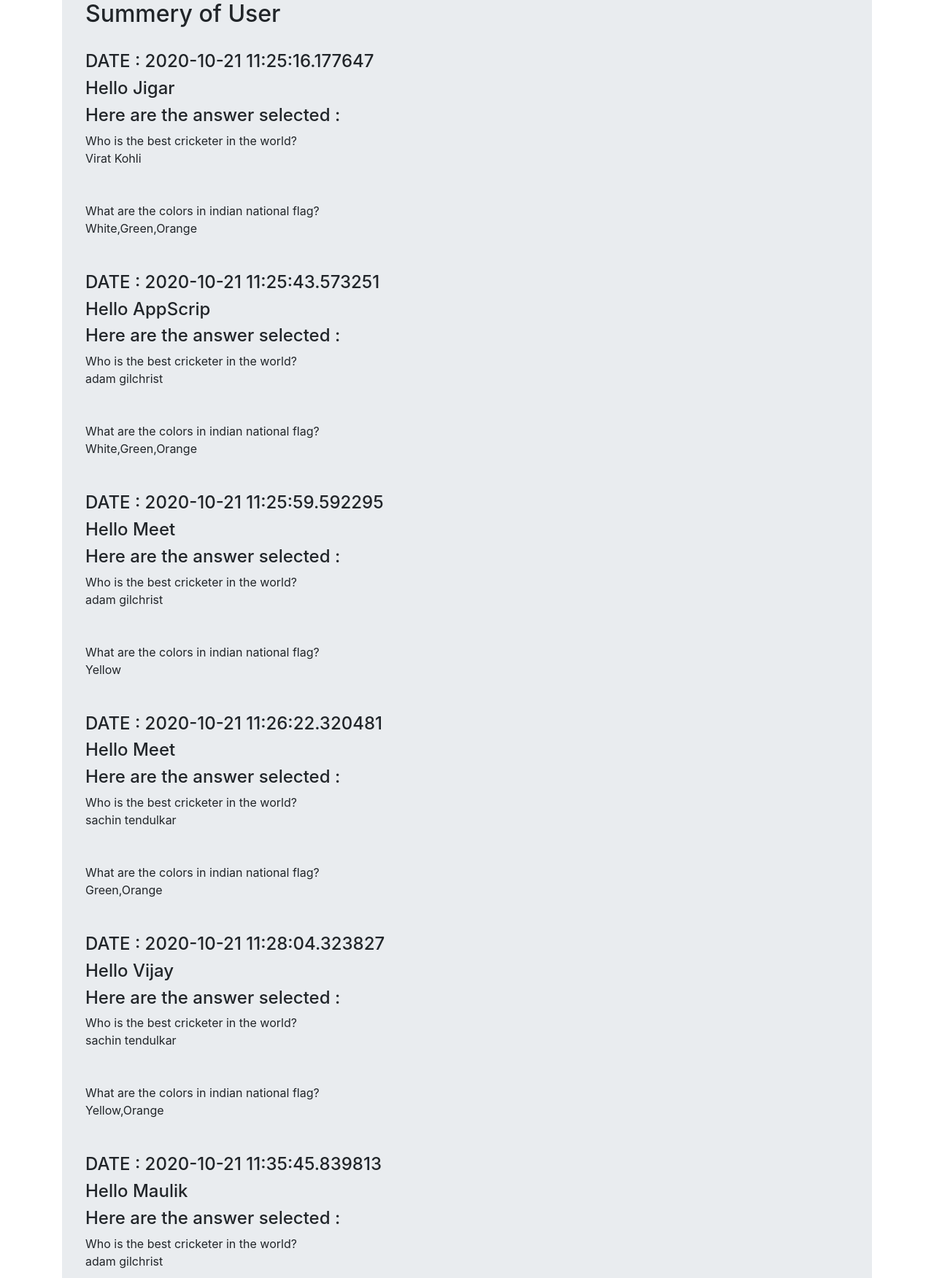
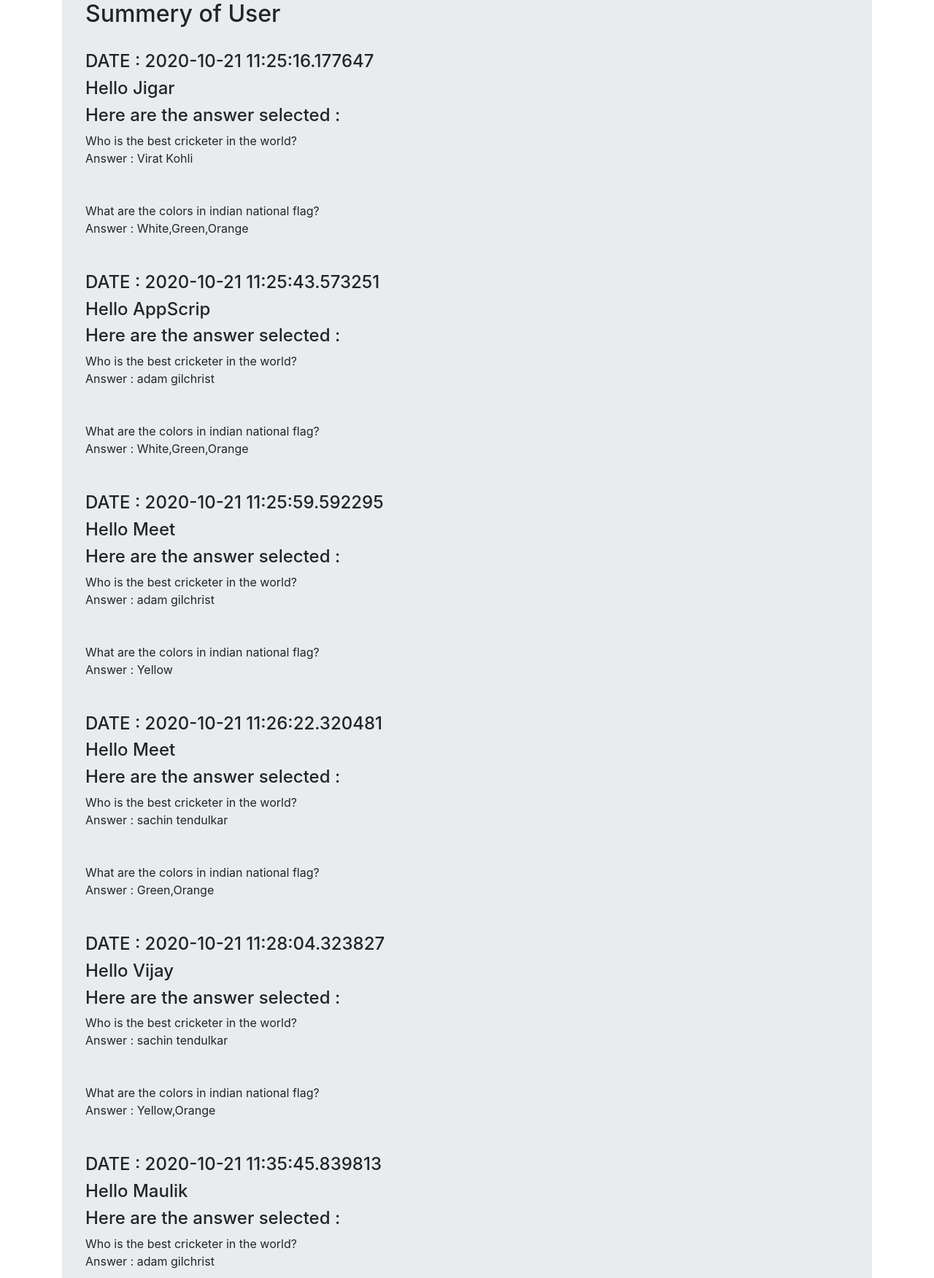
Before and after one commit to jigarviroja/Django_quiz, a Django app: template Trivia_App/templates/summery.html in a window 1280 px wide. Shown: the part 168-1920 px from the top of the page at 73% size. Run offline with Django 3.2, Linux system fonts and the light colour scheme; the template is opened without the code that fills it: values that come from a table or form of the project are taken from there, others are empty; data comes from the database, SQL or seed files in the repository; some libraries are stand-ins or nearby versions.

Commit message:
bug fixed

```diff
--- a/Trivia_App/templates/summery.html
+++ b/Trivia_App/templates/summery.html
@@ -15,7 +15,7 @@
 {% endif %}
 
 {{data.question }}<br>
-{{data.option }}<br>
+Answer : {{data.option }}<br>
 
 <br>
 <br>
```
